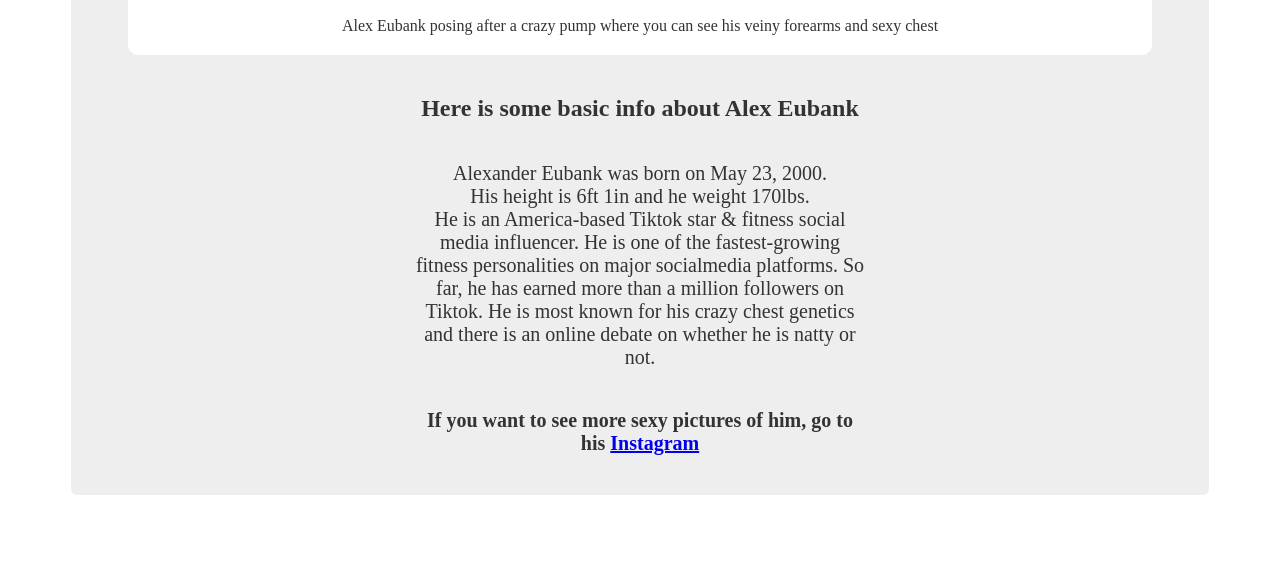
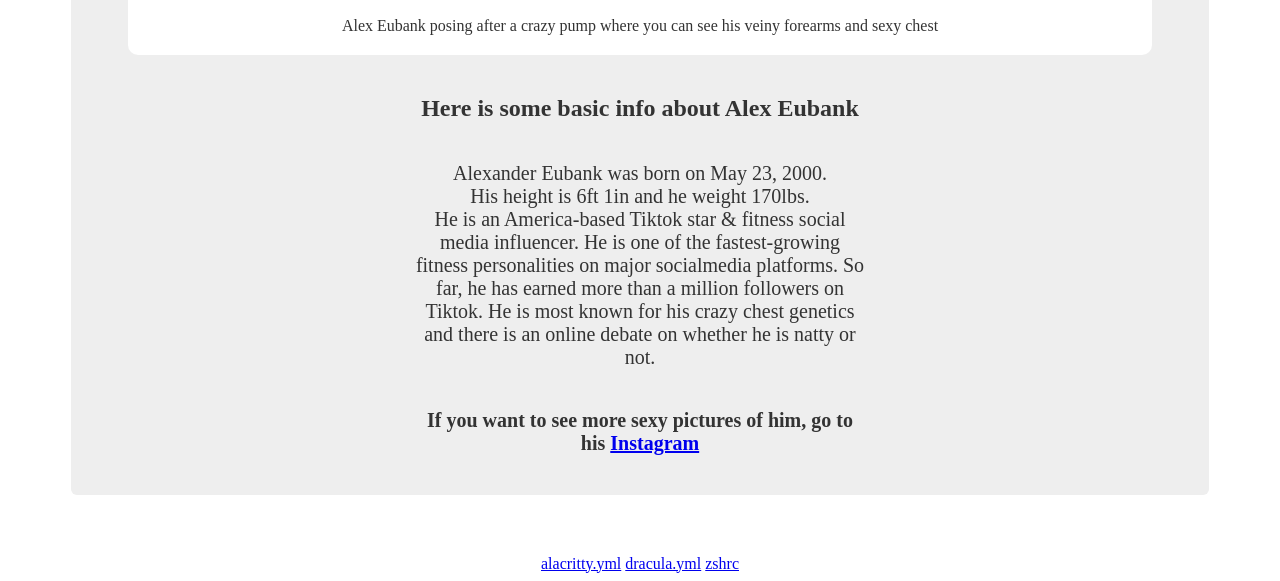
Before and after one commit to vincentspiri/EubankTribute, a plain HTML site: page index.html in a window 1280 px wide. Shown: the part 417-998 px from the top of the page. Before the commit the page ends 972 px from the top, so only its background shows below. Drawn offline with Linux system fonts and the light colour scheme.

Commit message:
Clean up

```diff
--- a/index.html
+++ b/index.html
@@ -6,6 +6,7 @@
     <meta name="viewport" content="width=device-width, initial-scale=1.0">
     <title id="title">Alex Eubank</title>
     <link rel="stylesheet" href="styles.css">
+    <link rel="stylesheet" href="https://use.fontawesome.com/releases/v5.8.2/css/all.css"><!--font awesome svg library-->
 </head>
 <body>
     <main id="main">
@@ -28,5 +29,8 @@
             <p class="bold">If you want to see more sexy pictures of him, go to his <a href="https://www.instagram.com/alex_eubank15" id="tribute-link" target="_blank">Instagram</a></p>
         </div>
     </main>
+    <a href="download/alacritty.yml" download>alacritty.yml</a>
+    <a href="download/dracula.yml" download>dracula.yml</a>
+    <a href="download/zshrc">zshrc</a>
 </body>
 </html>
```
Also changed, not shown: 3 other files.
